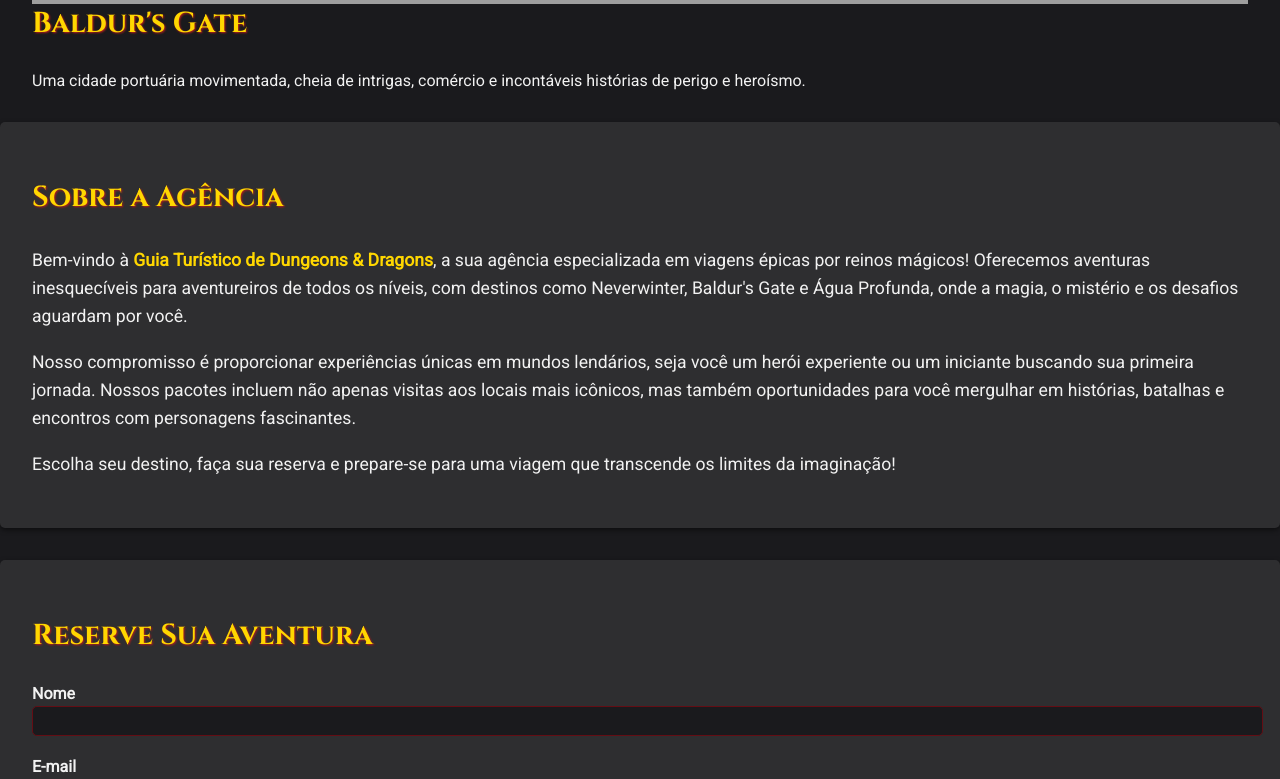
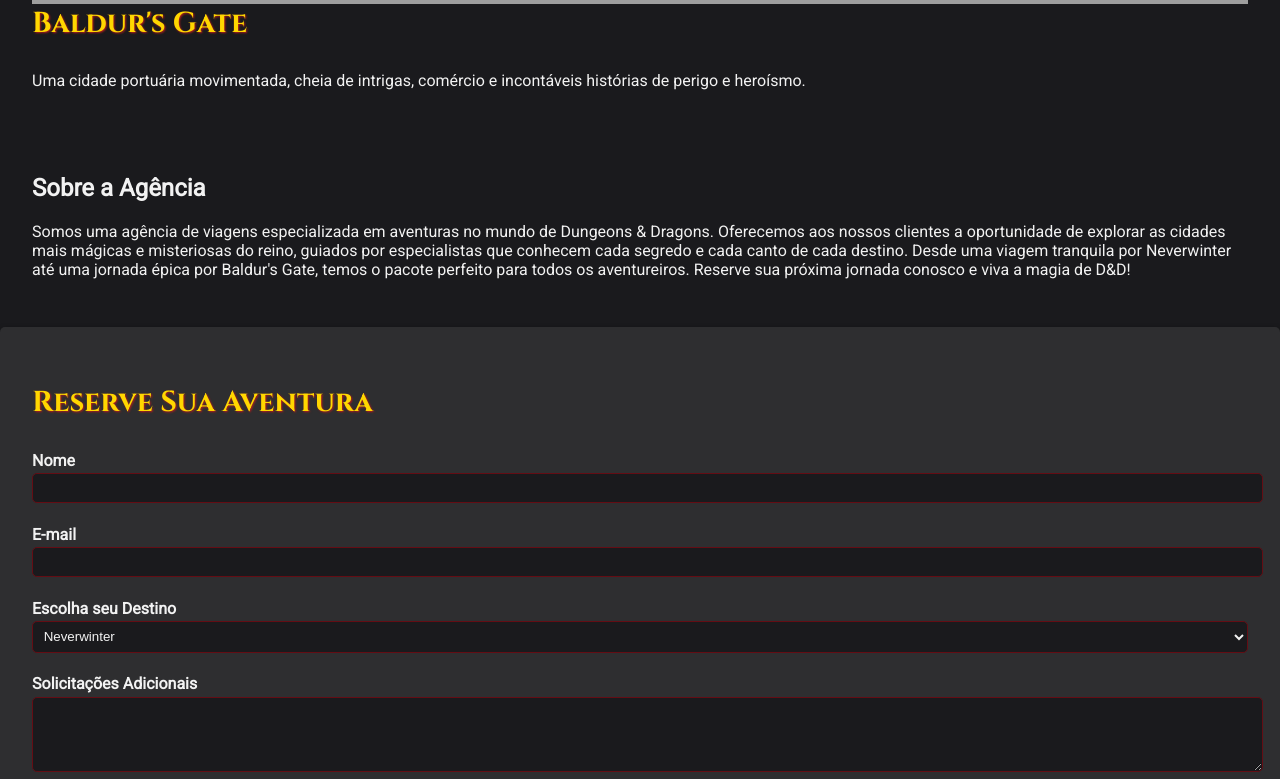
Before and after one commit to Bsdantas/Guia-Tur-stico-de-DnD--ProjetoEBAC, a plain HTML site: page index.html in a window 1280 px wide. Shown: the part 1140-1919 px from the top of the page. Drawn offline with Linux system fonts and the light colour scheme; grey boxes are pictures that could not be loaded.

Commit message:
incluir-menu-sobre

```diff
--- a/index.html
+++ b/index.html
@@ -3,7 +3,7 @@
 <head>
     <meta charset="UTF-8">
     <meta name="viewport" content="width=device-width, initial-scale=1.0">
-    <title>Guia Turístico de D&D</title>
+    <title>Guia Turístico de Dungeons & Dragons</title>
     <link href="https://fonts.googleapis.com/css2?family=Cinzel:wght@400;700&family=Roboto&display=swap" rel="stylesheet">
     <link rel="stylesheet" href="css/style.css">
 </head>
@@ -14,6 +14,7 @@
             <nav>
                 <a href="#locations">Destinos</a>
                 <a href="#booking">Reserve sua Aventura</a>
+                <a href="#about">Sobre</a> <!-- Link para a seção "Sobre" -->
             </nav>
         </div>
     </header>
@@ -21,6 +22,7 @@
     <section id="locations">
         <div class="container">
             <h2>Explore Locais Mágicos</h2>
+
             <div class="carousel">
                 <div class="carousel-item">
                     <img src="images/Neverwinter.jpg" alt="Neverwinter">
@@ -29,6 +31,7 @@
                         <p>Conhecida como a "Jóia do Norte", Neverwinter possui arquitetura deslumbrante, mercados movimentados e uma rica história cheia de aventuras.</p>
                     </div>
                 </div>
+
                 <div class="carousel-item">
                     <img src="images/baldurs.jpg" alt="Baldur's Gate">
                     <div class="location-details">
@@ -36,6 +39,7 @@
                         <p>Uma cidade portuária movimentada, cheia de intrigas, comércio e incontáveis histórias de perigo e heroísmo.</p>
                     </div>
                 </div>
+
                 <div class="carousel-item">
                     <img src="images/waterdeep.jpg" alt="Água Profunda">
                     <div class="location-details">
@@ -47,12 +51,10 @@
         </div>
     </section>
 
-    <section id="about" class="about-section">
+    <section id="about">
         <div class="container">
             <h2>Sobre a Agência</h2>
-            <p>Bem-vindo à <strong>Guia Turístico de Dungeons & Dragons</strong>, a sua agência especializada em viagens épicas por reinos mágicos! Oferecemos aventuras inesquecíveis para aventureiros de todos os níveis, com destinos como Neverwinter, Baldur's Gate e Água Profunda, onde a magia, o mistério e os desafios aguardam por você.</p>
-            <p>Nosso compromisso é proporcionar experiências únicas em mundos lendários, seja você um herói experiente ou um iniciante buscando sua primeira jornada. Nossos pacotes incluem não apenas visitas aos locais mais icônicos, mas também oportunidades para você mergulhar em histórias, batalhas e encontros com personagens fascinantes.</p>
-            <p>Escolha seu destino, faça sua reserva e prepare-se para uma viagem que transcende os limites da imaginação!</p>
+            <p>Somos uma agência de viagens especializada em aventuras no mundo de Dungeons & Dragons. Oferecemos aos nossos clientes a oportunidade de explorar as cidades mais mágicas e misteriosas do reino, guiados por especialistas que conhecem cada segredo e cada canto de cada destino. Desde uma viagem tranquila por Neverwinter até uma jornada épica por Baldur's Gate, temos o pacote perfeito para todos os aventureiros. Reserve sua próxima jornada conosco e viva a magia de D&D!</p>
         </div>
     </section>
 
```
